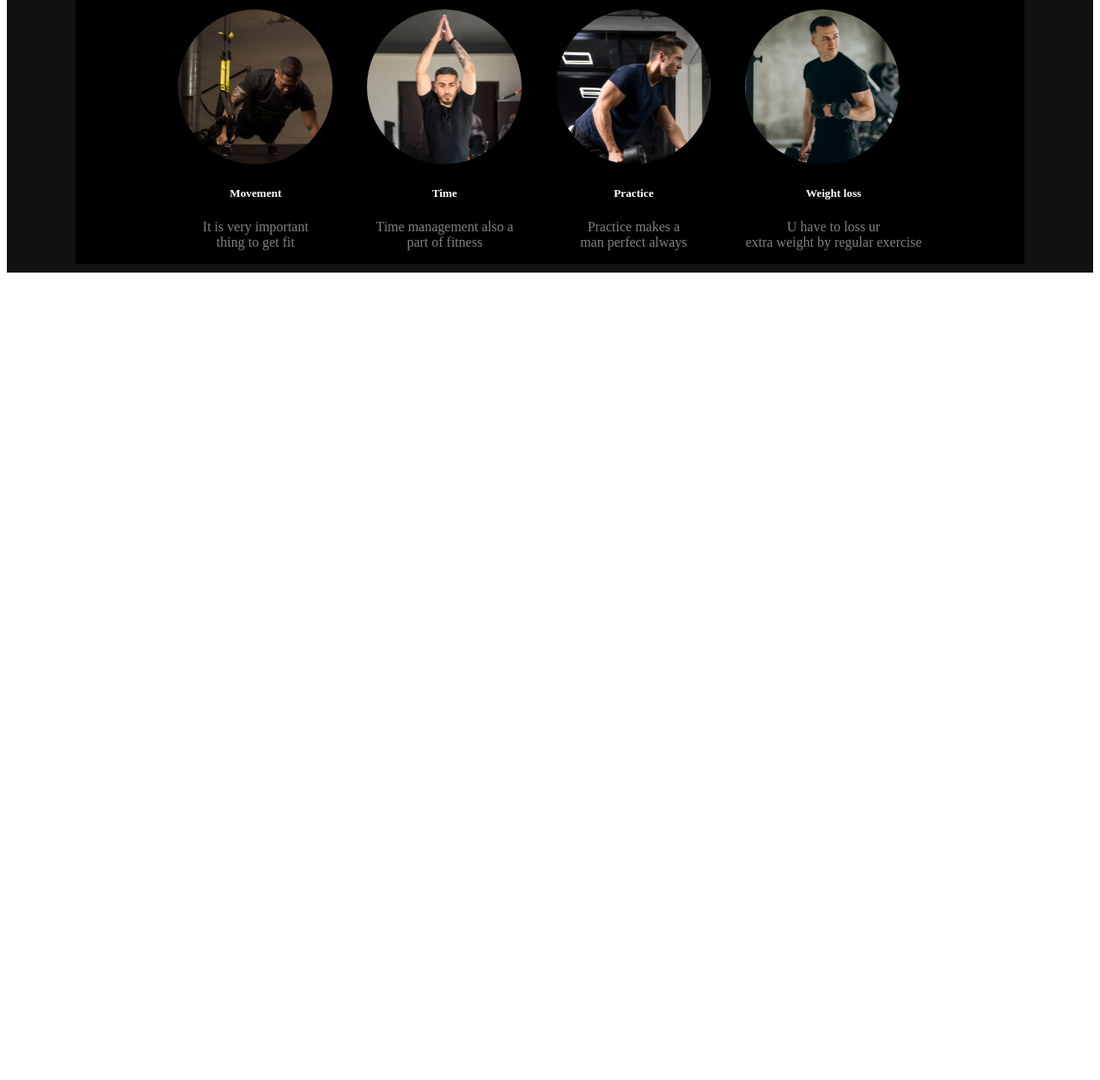
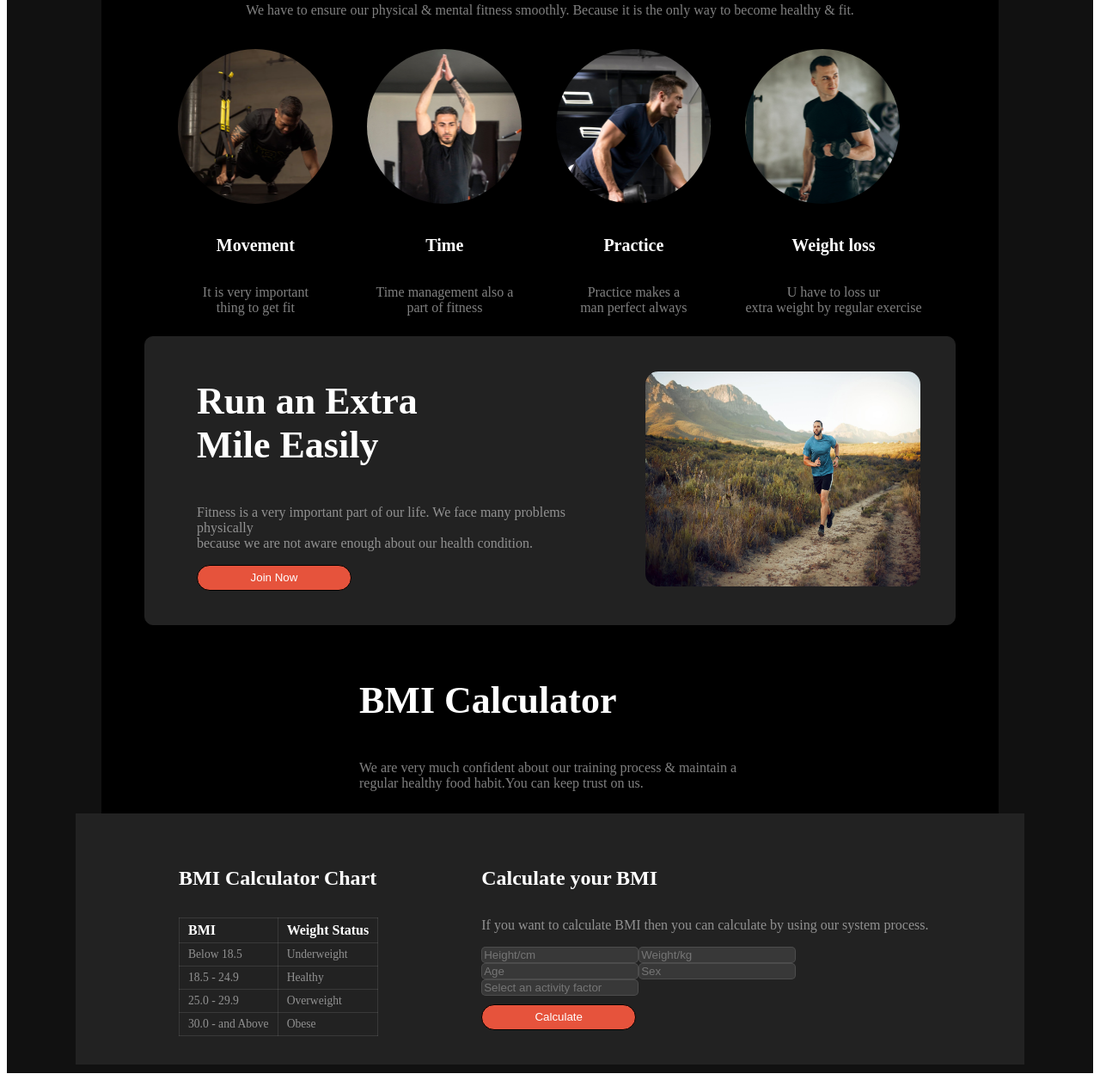
Before and after one commit to hanifraihan123/Assignment-2, a plain HTML site: page index.html in a window 1280 px wide. Shown: the part 807-2063 px from the top of the page at 86% size. Before the commit the page ends 1132 px from the top, so only its background shows below. Drawn offline with Linux system fonts and the light colour scheme.

Commit message:
made bmi calculator section complete

```diff
--- a/index.html
+++ b/index.html
@@ -46,7 +46,69 @@
             <img src="images/image 5.png" alt=""><h5 class="text">Weight loss</h5><p class="short">U have to loss ur <br> extra weight by regular exercise</p></div>
         </div>
     </div>
+    <div class="run display-flex">
+    <div class="separate">
+<h3 class="run-title">Run an Extra<br>Mile Easily</h3>
+<p class="description">Fitness is a very important part of our life. We face many problems physically<br>because we are not aware enough about our health condition.</p>
+<button class="btn-primary">Join Now</button>
+    </div>
+    <div>
+        <img class="run-image" src="images/run.jpg" alt="">
+    </div>
+</div>
+<div class="bmi">
+    <p class="run-title">BMI Calculator</p>
+<p class="text-bmi">We are very much confident about our training process & maintain a regular healthy food habit.You can keep trust on us.</p>
+</div>
 </section>
+<div class="bmi-calculator display-flex">
+<div class="bmi-table">
+<h4 class="table-title">BMI Calculator Chart</h4>
+<table class="table">
+    <thead>
+        <tr>
+            <th>BMI</th>
+            <th>Weight Status</th>
+        </tr>
+    </thead>
+        <tbody>
+            <tr>
+                <td>Below 18.5</td>
+                <td>Underweight</td>
+            </tr>
+            <tr>
+                <td>18.5 - 24.9</td>
+                <td>Healthy</td>
+            </tr>
+             <tr>
+                <td>25.0 - 29.9</td>
+                <td>Overweight</td>
+            </tr>
+            <tr>
+                <td>30.0 - and Above</td>
+                <td>Obese</td>
+            </tr>
+        </tbody>
+</table>
+</div>
+<div class="tables">
+    <h4 class="table-title">Calculate your BMI</h4>
+    <p class="text-bmi">If you want to calculate BMI then you can calculate by using our system process.</p>
+    <div class="form display-flex">
+        <input placeholder="Height/cm" type="text">
+        <input placeholder="Weight/kg" type="text">
+    </div>
+    <div class="form display-flex">
+        <input placeholder="Age" type="text">
+        <input placeholder="Sex" type="text">
+    </div>
+
+    <input class="forms"type="text" placeholder="Select an activity factor" ><br>
+    <button class="btn-primary last-bt">Calculate</button>
+
+</div>
+
+</div>
         </main>
 </header>
     <footer>
--- a/styles/style.css
+++ b/styles/style.css
@@ -18,11 +18,14 @@
 }
 .text{
     color: #FFFFFF;
+    font-size: 1.25rem;
 }
 .text, .short{
     text-align: center;
 }
-
+.table-title, .table{
+    color: #FFFFFF;
+    }
 /* Navbar Styles */
 .title{
 font-size: 2.25rem;
@@ -120,7 +123,8 @@ border-radius: 50px;
 /* Change related styles */
 .change{
     background-color: black;
-    max-width: 1440px;
+    max-width: 1044px;
+    height: auto;
     margin: 0 auto;
 }
 .change-title{
@@ -128,13 +132,10 @@ border-radius: 50px;
     font-size: 2.5rem;
     font-weight: 700;
 }
-.description{
-    color: rgba(255, 255, 255, 1);
-}
 .head{
     text-align: center;
     margin-top: 20px;
-    margin-bottom: 30px;
+    padding: 20px;
 }
 .img-container img{
     height: 180px;
@@ -146,3 +147,82 @@ border-radius: 50px;
     justify-content: center;
     align-items: center;
 }
+/* Run Section related style */
+.run{
+    background-color: #222222;
+    margin: 8px 50px;
+    max-width: 1020px;
+    border: 1px solid #222222;
+    border-radius: 10px;
+    justify-content: space-between;
+}
+.separate{
+    padding: 5px 20px 20px 60px;
+}
+.run-title{
+    color: #FFFFFF;
+    font-size: 2.75rem;
+    font-weight: 600;
+}
+.description{
+    color: rgba(255, 255, 255, 0.5);
+}
+.run-image{
+    height: 250px;
+    width: 320px;
+    border-radius: 15px;
+    margin: 40px;
+}
+/* BMI calculator Styles */
+.text-bmi{
+    color: rgba(255, 255, 255, 0.5);
+}
+.bmi{
+    padding: 10px 300px;
+}
+/* table related style */
+.bmi-calculator{
+    background-color: #222222;
+    max-width: 1440px;
+}
+.bmi-table{
+    margin-left: 100px;
+    padding: 30px 20px;
+
+}
+.table-title{
+    font-size: 1.5rem;
+    font-weight: 600;
+}
+table{
+    border-collapse: collapse;
+}
+td, th{
+    border: 1px solid rgba(255, 255, 255, 0.1);
+    padding: 5px 10px;
+}
+tr th{
+    text-align: start;
+}
+tr td{
+    color: rgba(255, 255, 255, 0.5);
+    font-size: 0.85rem;
+}
+input{
+    background-color: rgba(255, 255, 255, 0.1);
+    border: 1px solid rgba(255, 255, 255, 0.1);
+    border-radius: 5px;
+}
+input form{
+    color: rgba(255, 255, 255, 0.6);
+}
+.tables{
+    padding: 30px 20px;
+    margin-left: 80px;
+}
+.last-bt{
+    margin: 10px 0px;
+}
+.overall{
+    gap: 10px;
+}
```
